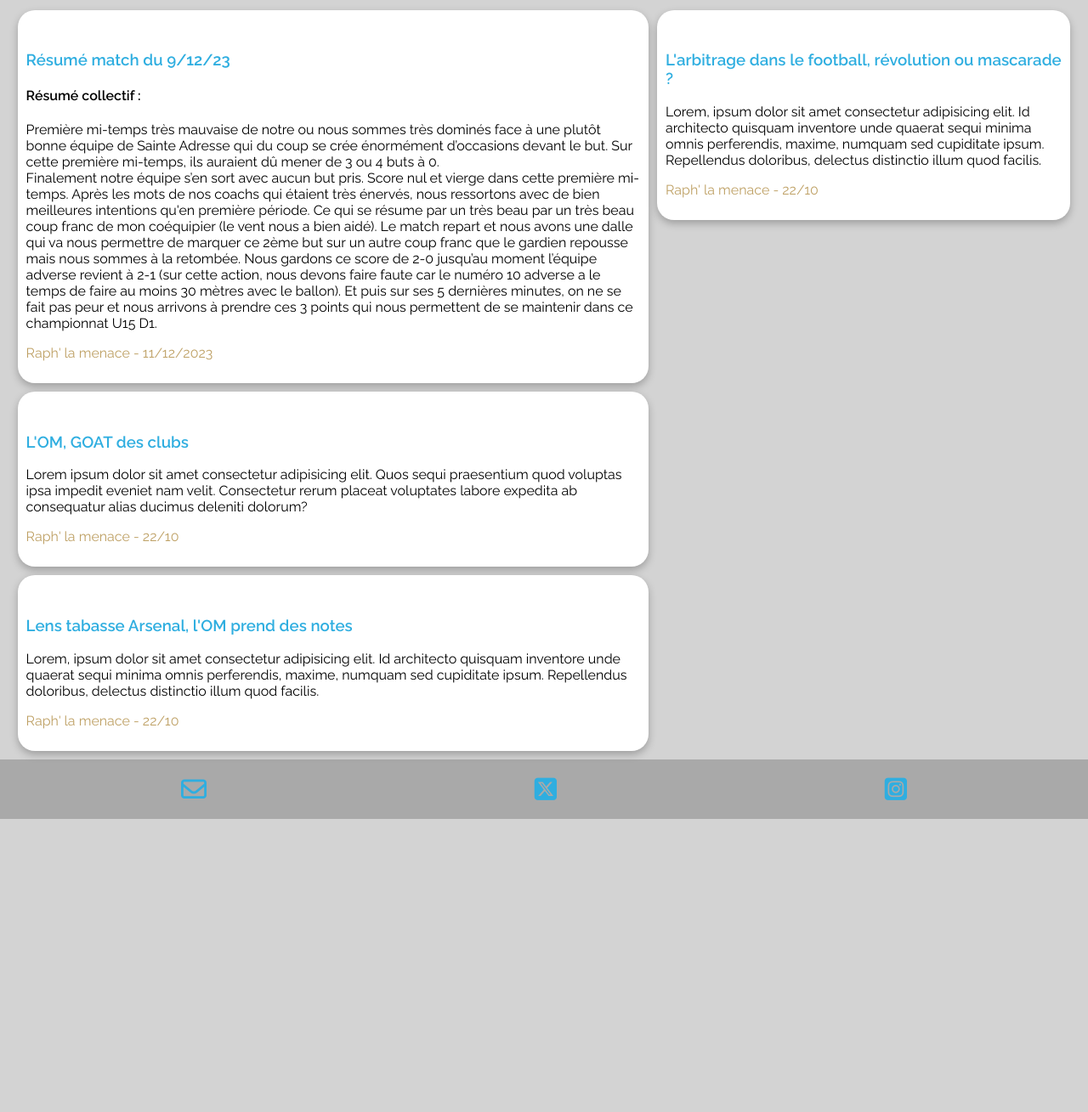
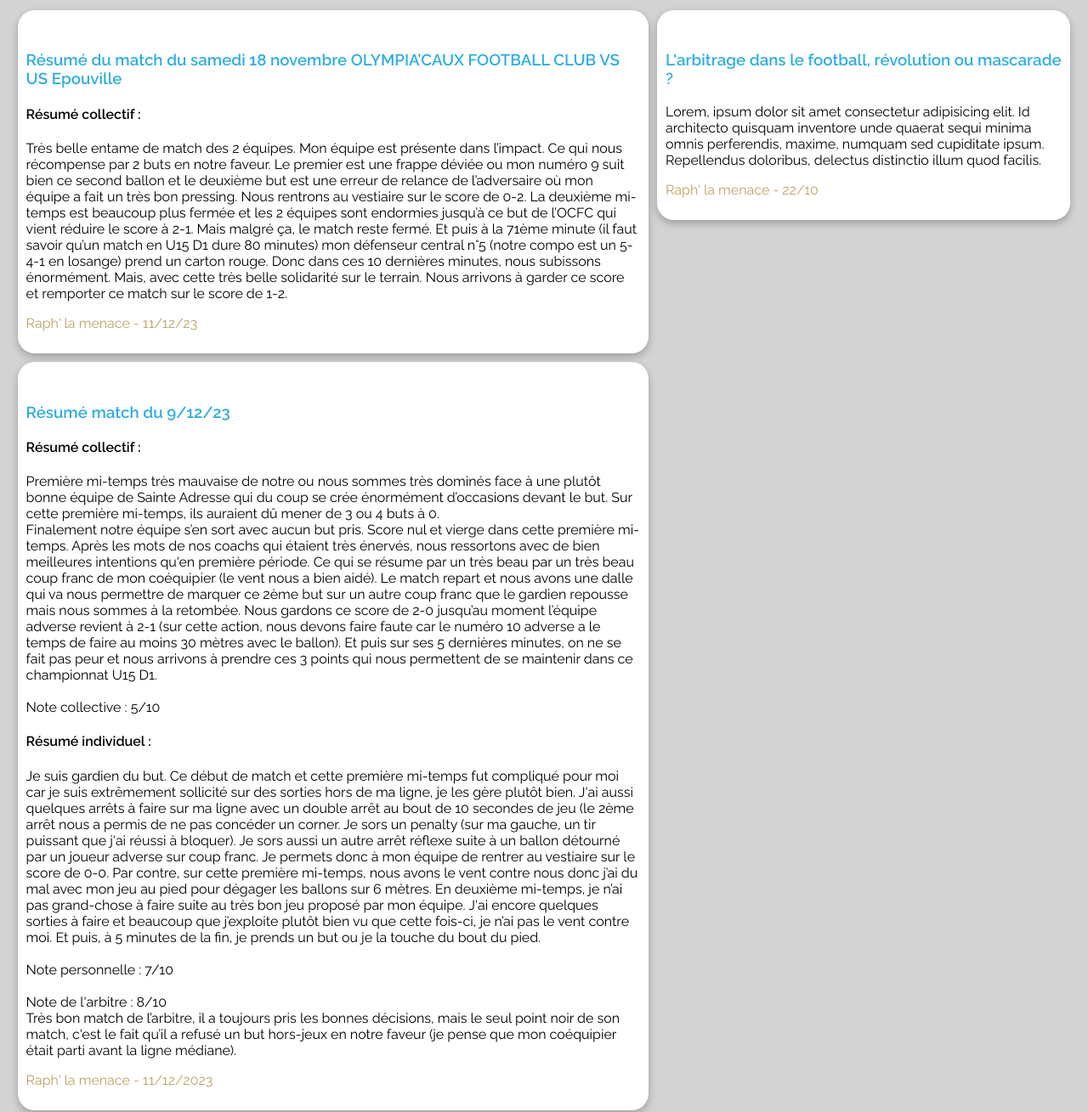
Before and after one commit to KatynOCtraining/RaphaReportage, a plain HTML site: page index.html in a window 1280 px wide. Shown: the part 500-1809 px from the top of the page at 85% size. Before the commit the page ends 1464 px from the top, so only its background shows below. Drawn offline with Linux system fonts and the light colour scheme.

Commit message:
article olympiacaux

```diff
--- a/index.html
+++ b/index.html
@@ -31,7 +31,7 @@
     </header>
 
     <div class="card">
-      <img src="./ressources/bg1.jpg" alt="" />
+      <img src="./ressources/banner_epouville.png" alt="" />
       <div class="card_txt">
         <h3>Raph' la Menace</h3>
         <p>
@@ -47,34 +47,113 @@
       <div class="section_container">
         <section class="article">
           <h2 class="section_title">Les articles</h2>
+          <!--
+             <article>
+            <div class="article_left">
+              <img src="" alt="" />
+            </div>
+            <div class="article_right">
+              <h3></h3>
+              <p>
+
+              </p>
+              <p class="article_right_footer">Raph' la menace - 22/10</p>
+            </div>
+          </article> -->
+
+          <article>
+            <div class="article_left">
+              <img src="" alt="" />
+            </div>
+            <div class="article_right">
+              <h3>
+                Résumé du match du samedi 18 novembre OLYMPIA’CAUX FOOTBALL CLUB
+                VS US Epouville
+              </h3>
+
+              <h4>Résumé collectif :</h4>
+              <p>
+                Très belle entame de match des 2 équipes. Mon équipe est
+                présente dans l’impact. Ce qui nous récompense par 2 buts en
+                notre faveur. Le premier est une frappe déviée ou mon numéro 9
+                suit bien ce second ballon et le deuxième but est une erreur de
+                relance de l’adversaire où mon équipe a fait un très bon
+                pressing. Nous rentrons au vestiaire sur le score de 0-2. La
+                deuxième mi-temps est beaucoup plus fermée et les 2 équipes sont
+                endormies jusqu’à ce but de l’OCFC qui vient réduire le score à
+                2-1. Mais malgré ça, le match reste fermé. Et puis à la 71ème
+                minute (il faut savoir qu’un match en U15 D1 dure 80 minutes)
+                mon défenseur central n°5 (notre compo est un 5-4-1 en losange)
+                prend un carton rouge. Donc dans ces 10 dernières minutes, nous
+                subissons énormément. Mais, avec cette très belle solidarité sur
+                le terrain. Nous arrivons à garder ce score et remporter ce
+                match sur le score de 1-2.
+              </p>
+              <p class="article_right_footer">Raph' la menace - 11/12/23</p>
+            </div>
+          </article>
           <article>
             <div class="article_left">
               <img src="" alt="" />
             </div>
             <div class="article_right">
               <h3>Résumé match du 9/12/23</h3>
+
+              <h4>Résumé collectif :</h4>
               <p>
-                <h4> Résumé collectif :</h4>
-                Première mi-temps très mauvaise de notre ou
-                nous sommes très dominés face à une plutôt bonne équipe de
-                Sainte Adresse qui du coup se crée énormément d’occasions devant
-                le but. Sur cette première mi-temps, ils auraient dû mener de 3
-                ou 4 buts à 0. <br>Finalement notre équipe s’en sort avec aucun but
-                pris. Score nul et vierge dans cette première mi-temps. Après
-                les mots de nos coachs qui étaient très énervés, nous ressortons
-                avec de bien meilleures intentions qu'en première période. Ce
-                qui se résume par un très beau par un très beau coup franc de
-                mon coéquipier (le vent nous a bien aidé). Le match repart et
-                nous avons une dalle qui va nous permettre de marquer ce 2ème
-                but sur un autre coup franc que le gardien repousse mais nous
-                sommes à la retombée. Nous gardons ce score de 2-0 jusqu’au
-                moment l’équipe adverse revient à 2-1 (sur cette action, nous
-                devons faire faute car le numéro 10 adverse a le temps de faire
-                au moins 30 mètres avec le ballon). Et puis sur ses 5 dernières
+                Première mi-temps très mauvaise de notre ou nous sommes très
+                dominés face à une plutôt bonne équipe de Sainte Adresse qui du
+                coup se crée énormément d’occasions devant le but. Sur cette
+                première mi-temps, ils auraient dû mener de 3 ou 4 buts à 0.
+                <br />Finalement notre équipe s’en sort avec aucun but pris.
+                Score nul et vierge dans cette première mi-temps. Après les mots
+                de nos coachs qui étaient très énervés, nous ressortons avec de
+                bien meilleures intentions qu'en première période. Ce qui se
+                résume par un très beau par un très beau coup franc de mon
+                coéquipier (le vent nous a bien aidé). Le match repart et nous
+                avons une dalle qui va nous permettre de marquer ce 2ème but sur
+                un autre coup franc que le gardien repousse mais nous sommes à
+                la retombée. Nous gardons ce score de 2-0 jusqu’au moment
+                l’équipe adverse revient à 2-1 (sur cette action, nous devons
+                faire faute car le numéro 10 adverse a le temps de faire au
+                moins 30 mètres avec le ballon). Et puis sur ses 5 dernières
                 minutes, on ne se fait pas peur et nous arrivons à prendre ces 3
                 points qui nous permettent de se maintenir dans ce championnat
-                U15 D1.
+                U15 D1. <br /><br />
+                Note collective : 5/10
               </p>
+
+              <h4>Résumé individuel :</h4>
+
+              <p>
+                Je suis gardien du but. Ce début de match et cette première
+                mi-temps fut compliqué pour moi car je suis extrêmement
+                sollicité sur des sorties hors de ma ligne, je les gère plutôt
+                bien. J'ai aussi quelques arrêts à faire sur ma ligne avec un
+                double arrêt au bout de 10 secondes de jeu (le 2ème arrêt nous a
+                permis de ne pas concéder un corner. Je sors un penalty (sur ma
+                gauche, un tir puissant que j'ai réussi à bloquer). Je sors
+                aussi un autre arrêt réflexe suite à un ballon détourné par un
+                joueur adverse sur coup franc. Je permets donc à mon équipe de
+                rentrer au vestiaire sur le score de 0-0. Par contre, sur cette
+                première mi-temps, nous avons le vent contre nous donc j’ai du
+                mal avec mon jeu au pied pour dégager les ballons sur 6 mètres.
+                En deuxième mi-temps, je n’ai pas grand-chose à faire suite au
+                très bon jeu proposé par mon équipe. J'ai encore quelques
+                sorties à faire et beaucoup que j’exploite plutôt bien vu que
+                cette fois-ci, je n’ai pas le vent contre moi. Et puis, à 5
+                minutes de la fin, je prends un but ou je la touche du bout du
+                pied.
+                <br /><br />
+                Note personnelle : 7/10
+                <br /><br />
+                Note de l'arbitre : 8/10 <br />
+                Très bon match de l’arbitre, il a toujours pris les bonnes
+                décisions, mais le seul point noir de son match, c'est le fait
+                qu’il a refusé un but hors-jeux en notre faveur (je pense que
+                mon coéquipier était parti avant la ligne médiane).
+              </p>
+
               <p class="article_right_footer">Raph' la menace - 11/12/2023</p>
             </div>
           </article>
```
Also changed, not shown: 1 other file.
